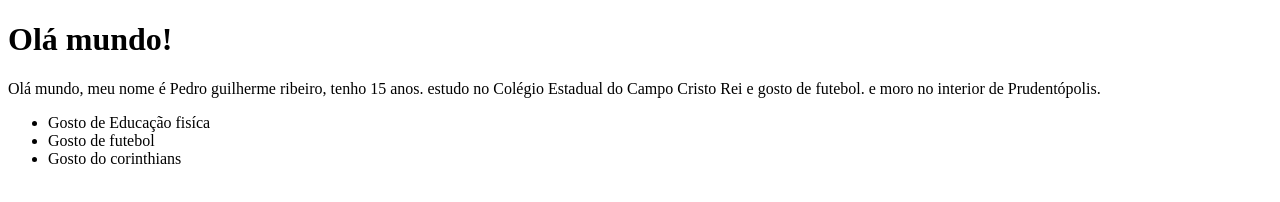
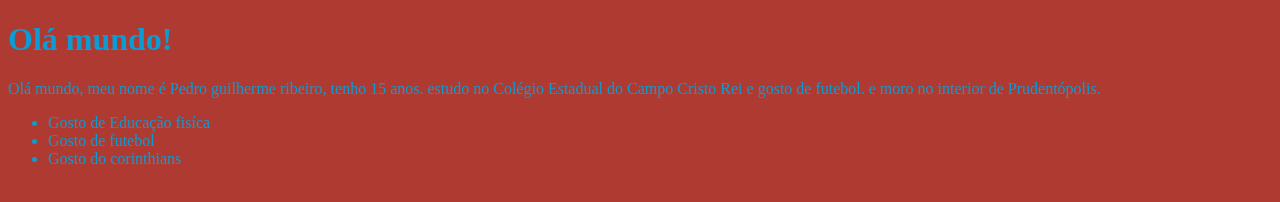
Before and after one commit to pedroguilhermeribeiro/ola-mundo, a plain HTML site: page index.html in a window 1280 px wide. Drawn offline with Linux system fonts and the light colour scheme.

Commit message:
Add files via upload

```diff
--- a/index.html
+++ b/index.html
@@ -4,6 +4,7 @@
     <meta charset="UTF-8">
     <meta name="viewport" content="width=device-width, initial-scale=1.0">
     <title>olá mundo</title>
+    <link rel="stylesheet" href="style.css">
 </head>
 <body>
  <h1>Olá mundo!</h1>
--- /dev/null
+++ b/style.css
@@ -0,0 +1,4 @@
+body {
+   background-color: #af3a32ff;
+   color: #0c9cd4ff;
+};
```
